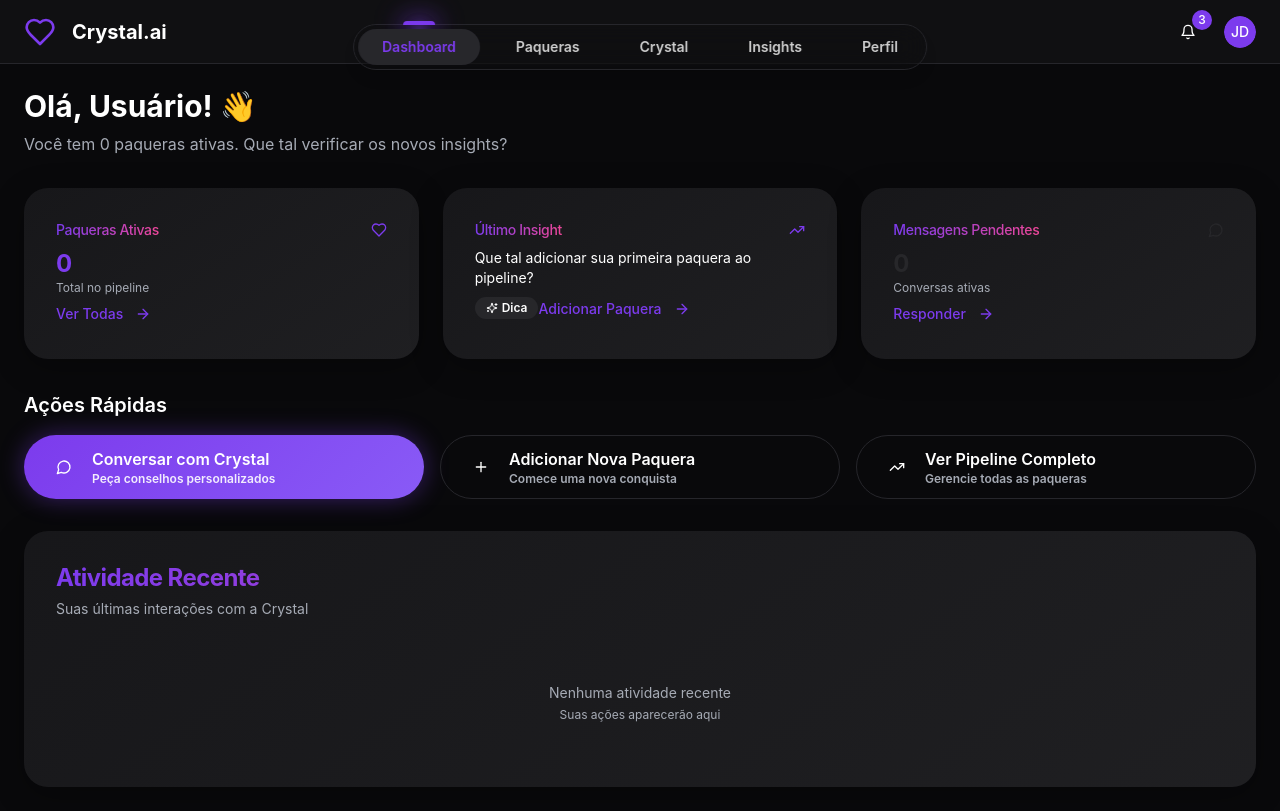
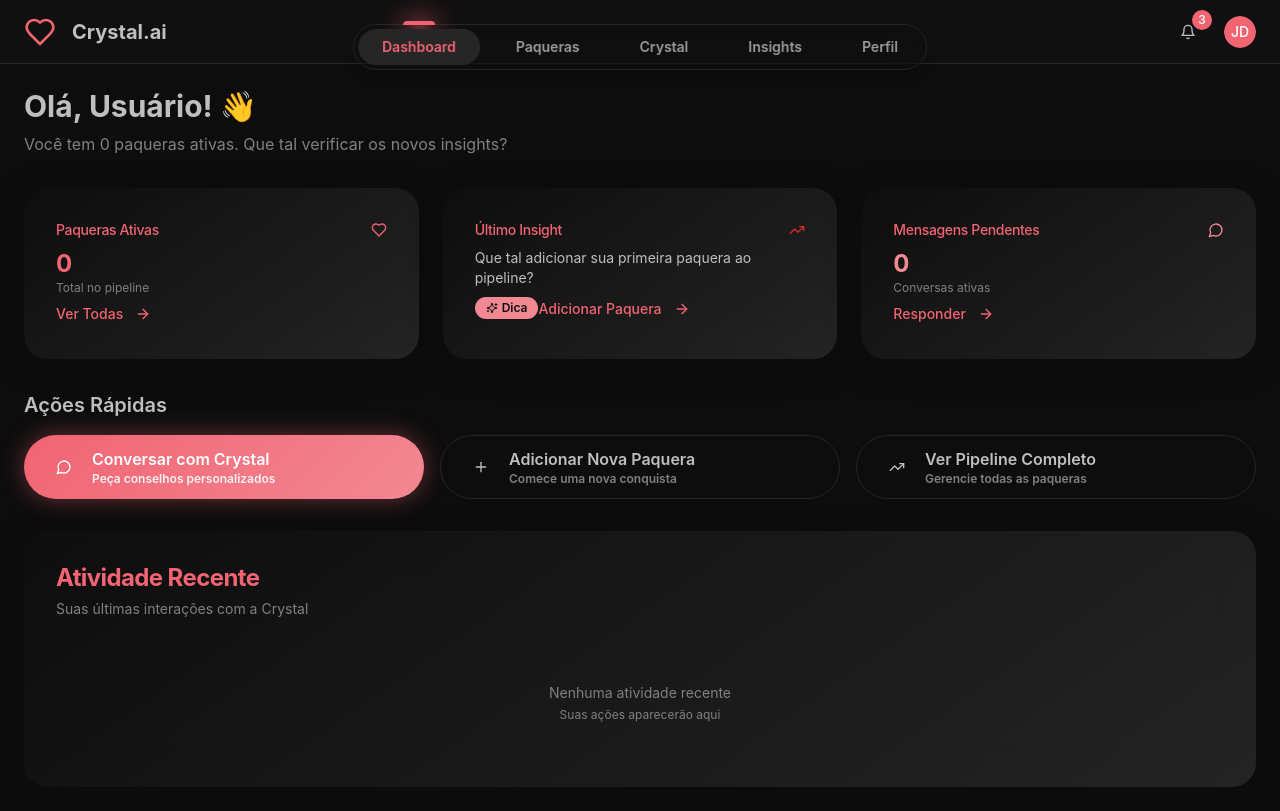
Before and after one commit to Padrim222/Crystal.v2, a React (Vite) app: page /dashboard in a window 1280 px wide. Built offline with nearby package versions, Linux system fonts and the light colour scheme; the HTML template or start-up script is replaced by a standard one.

Commit message:
Add new color themes

```diff
--- a/src/index.css
+++ b/src/index.css
@@ -9,39 +9,39 @@ All colors MUST be HSL for proper theming support.
 
 @layer base {
   :root {
-    /* Base colors - Deep black premium background */
-    --background: 240 10% 4%; /* #0A0A0B equivalent */
-    --foreground: 0 0% 100%; /* Pure white text */
+    /* Base colors - Artist portfolio inspired */
+    --background: 0 0% 5%; /* #0D0D0D equivalent */
+    --foreground: 0 0% 75%; /* #BFBFBF equivalent */
 
     /* Card system - Floating glass cards */
-    --card: 240 6% 10%; /* #18181B equivalent */
-    --card-foreground: 0 0% 100%;
+    --card: 0 0% 8%; /* Slightly lighter than background */
+    --card-foreground: 0 0% 75%;
 
     /* Popover system */
-    --popover: 240 6% 10%;
-    --popover-foreground: 0 0% 100%;
+    --popover: 0 0% 8%;
+    --popover-foreground: 0 0% 75%;
 
-    /* Primary colors - Vibrant purple gradient */
-    --primary: 262 83% 58%; /* #8B5CF6 */
+    /* Primary colors - Coral pink from palette */
+    --primary: 354 84% 67%; /* #F26671 */
     --primary-foreground: 0 0% 100%;
-    --primary-hover: 258 90% 66%; /* #A855F7 */
-    --primary-muted: 262 50% 35%;
+    --primary-hover: 354 80% 74%; /* #F28891 */
+    --primary-muted: 354 50% 40%;
 
-    /* Secondary colors - Subtle variations */
-    --secondary: 240 4% 16%; /* #27272A equivalent */
-    --secondary-foreground: 0 0% 100%;
-    --secondary-hover: 240 5% 20%;
-    --secondary-muted: 240 4% 12%;
+    /* Secondary colors - Lighter coral variations */
+    --secondary: 354 80% 74%; /* #F28891 */
+    --secondary-foreground: 0 0% 5%;
+    --secondary-hover: 354 80% 80%;
+    --secondary-muted: 354 50% 60%;
 
     /* Neutral system */
-    --muted: 240 5% 16%;
-    --muted-foreground: 220 9% 68%; /* #9CA3AF equivalent */
+    --muted: 0 0% 15%;
+    --muted-foreground: 0 0% 50%;
 
-    /* Accent colors - Premium palette */
-    --accent-pink: 330 81% 60%; /* #EC4899 */
-    --accent-amber: 43 96% 56%; /* #F59E0B */
-    --accent-blue: 217 91% 60%; /* #3B82F6 */
-    --accent: 262 83% 58%;
+    /* Accent colors - Red and supporting colors */
+    --accent-red: 0 69% 50%; /* #D92929 */
+    --accent-pink: 354 84% 67%; /* Primary coral */
+    --accent-gray: 0 0% 75%; /* #BFBFBF */
+    --accent: 0 69% 50%; /* #D92929 */
     --accent-foreground: 0 0% 100%;
 
     /* Status colors */
@@ -52,22 +52,22 @@ All colors MUST be HSL for proper theming support.
     --warning: 43 96% 56%;
     --warning-foreground: 0 0% 0%;
 
-    /* Border and input system - Subtle glass borders */
-    --border: 240 6% 16%; /* rgba(255,255,255,0.05) equivalent */
-    --input: 240 6% 16%;
-    --ring: 262 83% 58%;
+    /* Border and input system - Artist palette */
+    --border: 0 0% 15%; /* Slightly lighter than background */
+    --input: 0 0% 15%;
+    --ring: 354 84% 67%; /* Primary coral color */
 
-    /* Premium gradients - Blush inspired */
-    --gradient-primary: linear-gradient(135deg, hsl(262 83% 58%) 0%, hsl(258 90% 66%) 100%);
-    --gradient-card: linear-gradient(145deg, rgba(24, 24, 27, 0.8) 0%, rgba(39, 39, 42, 0.6) 100%);
-    --gradient-hero: linear-gradient(135deg, hsl(262 83% 58%) 0%, hsl(330 81% 60%) 50%, hsl(43 96% 56%) 100%);
-    --gradient-glass: linear-gradient(145deg, rgba(255, 255, 255, 0.1) 0%, rgba(255, 255, 255, 0.05) 100%);
+    /* Artist portfolio gradients */
+    --gradient-primary: linear-gradient(135deg, hsl(354 84% 67%) 0%, hsl(354 80% 74%) 100%);
+    --gradient-card: linear-gradient(145deg, rgba(13, 13, 13, 0.8) 0%, rgba(191, 191, 191, 0.1) 100%);
+    --gradient-hero: linear-gradient(135deg, hsl(354 84% 67%) 0%, hsl(354 80% 74%) 50%, hsl(0 69% 50%) 100%);
+    --gradient-glass: linear-gradient(145deg, rgba(191, 191, 191, 0.1) 0%, rgba(191, 191, 191, 0.05) 100%);
 
-    /* Premium shadows - Deep and glowing */
-    --shadow-premium: 0 20px 40px rgba(0, 0, 0, 0.4);
-    --shadow-card: 0 8px 32px rgba(0, 0, 0, 0.3);
-    --shadow-glow: 0 0 24px hsl(262 83% 58% / 0.4);
-    --shadow-hover: 0 24px 48px rgba(0, 0, 0, 0.5);
+    /* Artist portfolio shadows */
+    --shadow-premium: 0 20px 40px rgba(13, 13, 13, 0.6);
+    --shadow-card: 0 8px 32px rgba(13, 13, 13, 0.4);
+    --shadow-glow: 0 0 24px hsl(354 84% 67% / 0.4);
+    --shadow-hover: 0 24px 48px rgba(13, 13, 13, 0.7);
 
     /* Premium animations */
     --transition-smooth: all 200ms cubic-bezier(0.4, 0, 0.2, 1);
@@ -80,21 +80,21 @@ All colors MUST be HSL for proper theming support.
     --radius-lg: 24px;
     --radius-xl: 32px;
 
-    /* Sidebar system - Updated for premium theme */
-    --sidebar-background: 240 10% 3%;
-    --sidebar-foreground: 0 0% 100%;
-    --sidebar-primary: 262 83% 58%;
+    /* Sidebar system - Artist portfolio theme */
+    --sidebar-background: 0 0% 3%;
+    --sidebar-foreground: 0 0% 75%;
+    --sidebar-primary: 354 84% 67%;
     --sidebar-primary-foreground: 0 0% 100%;
-    --sidebar-accent: 240 5% 16%;
-    --sidebar-accent-foreground: 262 83% 58%;
-    --sidebar-border: 240 6% 16%;
-    --sidebar-ring: 262 83% 58%;
+    --sidebar-accent: 0 0% 12%;
+    --sidebar-accent-foreground: 354 84% 67%;
+    --sidebar-border: 0 0% 15%;
+    --sidebar-ring: 354 84% 67%;
   }
 
   .dark {
-    /* Inherit same premium colors for consistency */
-    --background: 240 10% 3%;
-    --foreground: 0 0% 100%;
+    /* Artist portfolio dark mode - keep same colors */
+    --background: 0 0% 3%;
+    --foreground: 0 0% 75%;
   }
 }
 
@@ -142,7 +142,7 @@ All colors MUST be HSL for proper theming support.
 
   @keyframes pulse-glow {
     0%, 100% { box-shadow: var(--shadow-glow); }
-    50% { box-shadow: 0 0 32px hsl(262 83% 58% / 0.6); }
+    50% { box-shadow: 0 0 32px hsl(354 84% 67% / 0.6); }
   }
 
   /* Progress Bar Premium */
--- a/tailwind.config.ts
+++ b/tailwind.config.ts
@@ -70,9 +70,9 @@ export default {
           DEFAULT: "hsl(var(--warning))",
           foreground: "hsl(var(--warning-foreground))",
         },
+        "accent-red": "hsl(var(--accent-red))",
         "accent-pink": "hsl(var(--accent-pink))",
-        "accent-amber": "hsl(var(--accent-amber))",
-        "accent-blue": "hsl(var(--accent-blue))",
+        "accent-gray": "hsl(var(--accent-gray))",
       },
       borderRadius: {
         "sm": "var(--radius-sm)",
```
